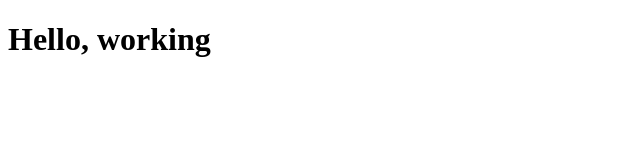
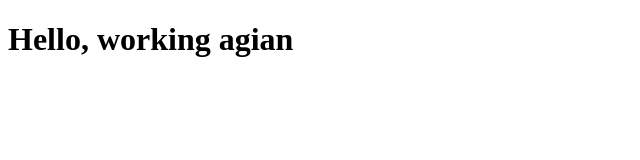
Before and after one commit to ericwallen/express-auth-postgres-json-web-token, a website: page public/home/index.html in a window 1280 px wide. Shown: the whole page, without its empty margins (0-640 px from the left). Drawn offline with Linux system fonts and the light colour scheme.

Commit message:
troubleshooting

```diff
--- a/public/home/index.html
+++ b/public/home/index.html
@@ -5,6 +5,6 @@
     <title>Express Authentication & Seeds</title>
   </head>
   <body>
-<h1>Hello, working</h1>
+<h1>Hello, working agian</h1>
   </body>
 </html>
```
